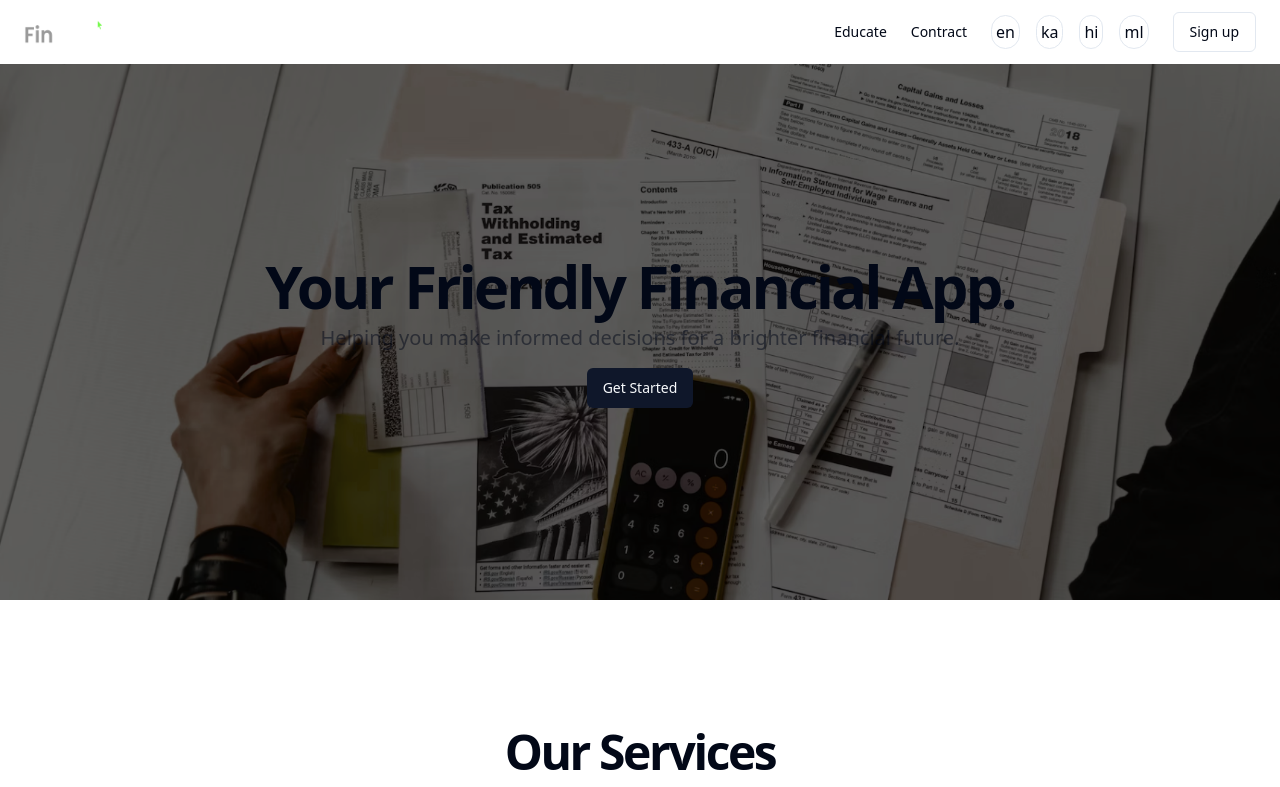
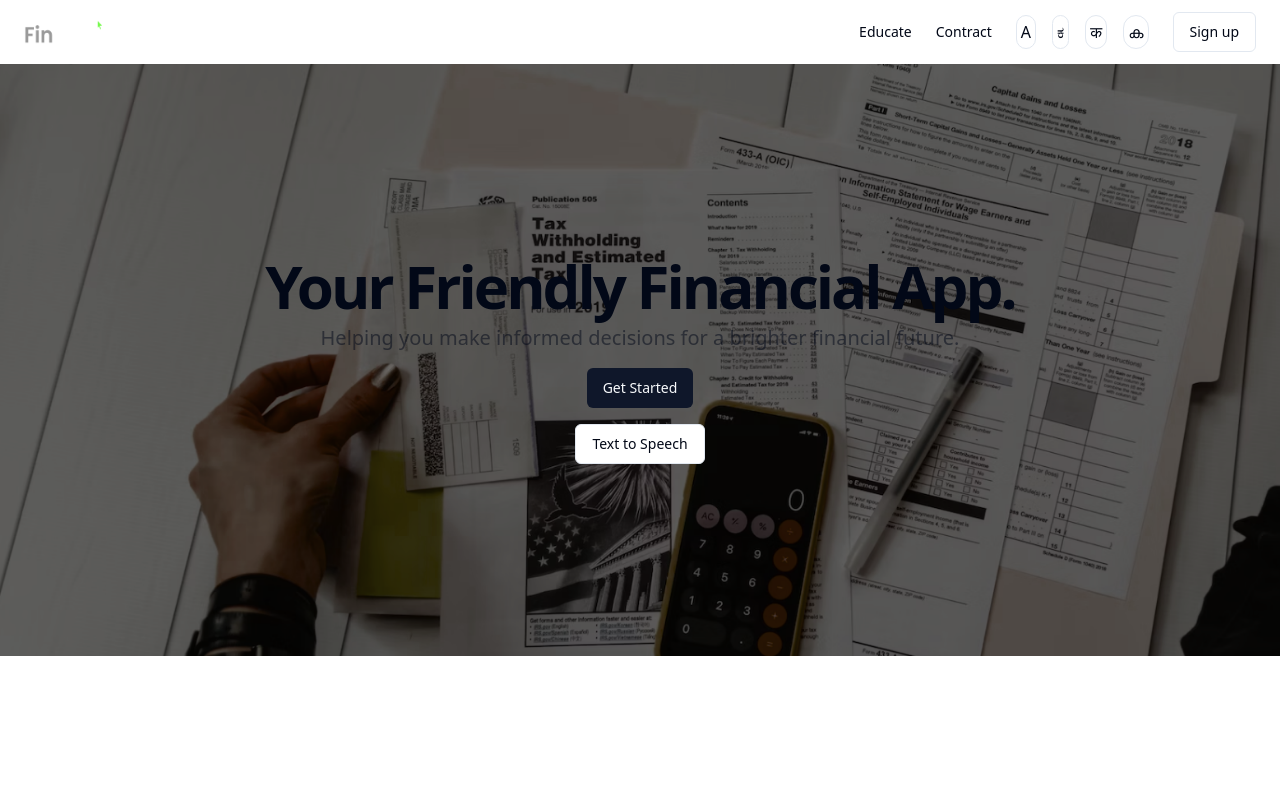
Before and after one commit to so-sc/Fin, a Next.js app in the folder web/client/: page / in a window 1280 px wide. Shown: the top 787 px of the page. Built offline with nearby package versions, Linux system fonts and the light colour scheme.

Commit message:
add text to speech url

```diff
--- a/web/client/src/app/page.tsx
+++ b/web/client/src/app/page.tsx
@@ -22,6 +22,11 @@ export default function Component() {
               </div>
               <Button asChild>
                 <Link href="/education">Get Started</Link>
+              </Button>
+              <Button asChild variant="outline">
+                <Link href="https://text-2-speech-rudra.netlify.app/">
+                  Text to Speech
+                </Link>
               </Button>
             </div>
           </div>
--- a/web/client/src/components/navbar.tsx
+++ b/web/client/src/components/navbar.tsx
@@ -66,25 +66,25 @@ export default function Navbar() {
             className="border rounded-full cursor-pointer p-1"
             href="https://finvest-rudra.vercel.app"
           >
-            en
+            A
           </Link>
           <Link
             className="border rounded-full cursor-pointer p-1"
             href="https://finvest--rudra-vercel-app.translate.goog/?_x_tr_sl=en&_x_tr_tl=kn&_x_tr_hl=en-US&_x_tr_pto=wapp"
           >
-            ka
+            ಕ
           </Link>
           <Link
             className="border rounded-full cursor-pointer p-1"
             href="https://finvest--rudra-vercel-app.translate.goog/?_x_tr_sl=en&_x_tr_tl=hi&_x_tr_hl=en-US&_x_tr_pto=wapp&_x_tr_hist=true"
           >
-            hi
+            क
           </Link>
           <Link
             className="border rounded-full cursor-pointer p-1"
             href="https://finvest--rudra-vercel-app.translate.goog/?_x_tr_sl=en&_x_tr_tl=ml&_x_tr_hl=en-US&_x_tr_pto=wapp&_x_tr_hist=true"
           >
-            ml
+            ക
           </Link>
         </div>
         {/* <ModeToggle /> */}
```
